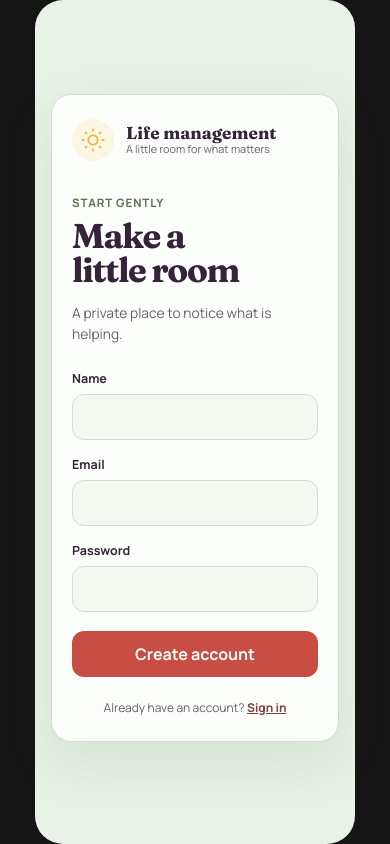
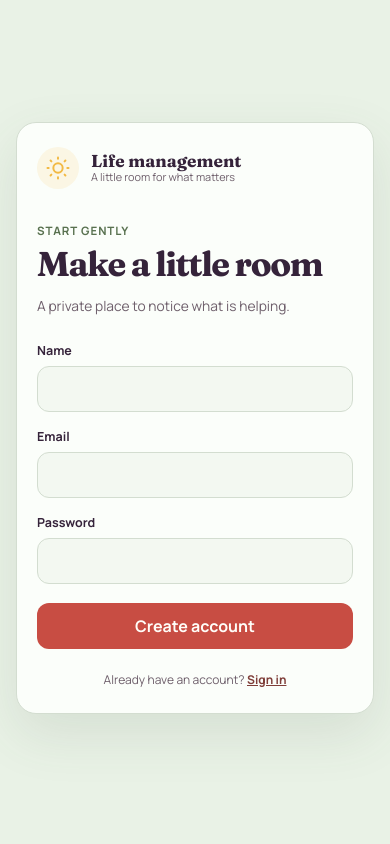
Before and after one commit to stella-jin-ys/Life-management-app, a React (Vite) app: page /signup in a window 390 px wide. Built offline with nearby package versions, Linux system fonts and the light colour scheme; no server answers.

Commit message:
fix: make mobile shell full width

```diff
--- a/src/styles.css
+++ b/src/styles.css
@@ -25,7 +25,7 @@
 * { box-sizing: border-box; }
 html { scroll-behavior: auto; }
 body {
-  min-width: 320px;
+  min-width: 0;
   min-height: 100vh;
   margin: 0;
   background: linear-gradient(rgb(211 135 78 / 4%) 1px, transparent 1px), var(--canvas);
@@ -553,7 +553,7 @@ body { padding: 12px; background: #151515; }
 }
 @media (max-width: 700px) {
   body { padding: 0; }
-  .app-shell { width: min(100%, 320px); min-height: 100dvh; border-radius: 28px; }
+  .app-shell { width: 100%; min-height: 100dvh; border-radius: 0; }
   .mobile-header { min-height: 58px; padding: 10px 18px; border: 0; background: var(--canvas); }
   .mobile-wordmark { gap: 8px; flex: 1; }
   .mobile-wordmark .daylight-mark { width: 32px; flex-basis: 32px; }
@@ -581,7 +581,7 @@ body { padding: 12px; background: #151515; }
   .sleeping-tile .sleep-line { width: 100%; height: 42px; margin: 12px 0 0; }
   .support-value { margin-top: 8px; }
   .support-note { margin-top: 0; }
-  .mobile-bottom-nav { position: fixed; z-index: 25; right: auto; bottom: 0; left: 50%; display: grid; width: min(100%, 320px); grid-template-columns: repeat(4, 1fr); min-height: 62px; padding: 7px 12px 9px; border-top: 1px solid var(--line); background: rgb(251 254 250 / 96%); transform: translateX(-50%); }
+  .mobile-bottom-nav { position: fixed; z-index: 25; right: 0; bottom: 0; left: 0; display: grid; width: 100%; grid-template-columns: repeat(4, 1fr); min-height: 62px; padding: 7px 12px 9px; border-top: 1px solid var(--line); background: rgb(251 254 250 / 96%); }
   .mobile-bottom-nav button { display: grid; place-items: center; gap: 2px; border: 0; color: var(--muted); background: transparent; font-size: .58rem; }
   .mobile-bottom-nav button:first-child { color: var(--coral-deep); }
 }
@@ -641,7 +641,7 @@ body { padding: 12px; background: #151515; }
   .navigation-panel {
     right: auto;
     left: 50%;
-    width: min(100%, 320px);
+    width: 100%;
     padding: 20px 16px 72px;
     transform: translateX(-50%);
   }
@@ -755,7 +755,7 @@ body { padding: 12px; background: #151515; }
 .auth-card .form-note { color: #356744; background: #edf7e9; }
 
 @media (max-width: 700px) {
-  .auth-page { width: min(100%, 320px); min-height: 100dvh; padding: 20px 16px 28px; border-radius: 28px; }
+  .auth-page { width: 100%; min-height: 100dvh; padding: 20px 16px 28px; border-radius: 0; }
   .auth-card { padding: 24px 20px; border-radius: 20px; }
   .auth-card h1 { font-size: 2.15rem; }
 }
```
